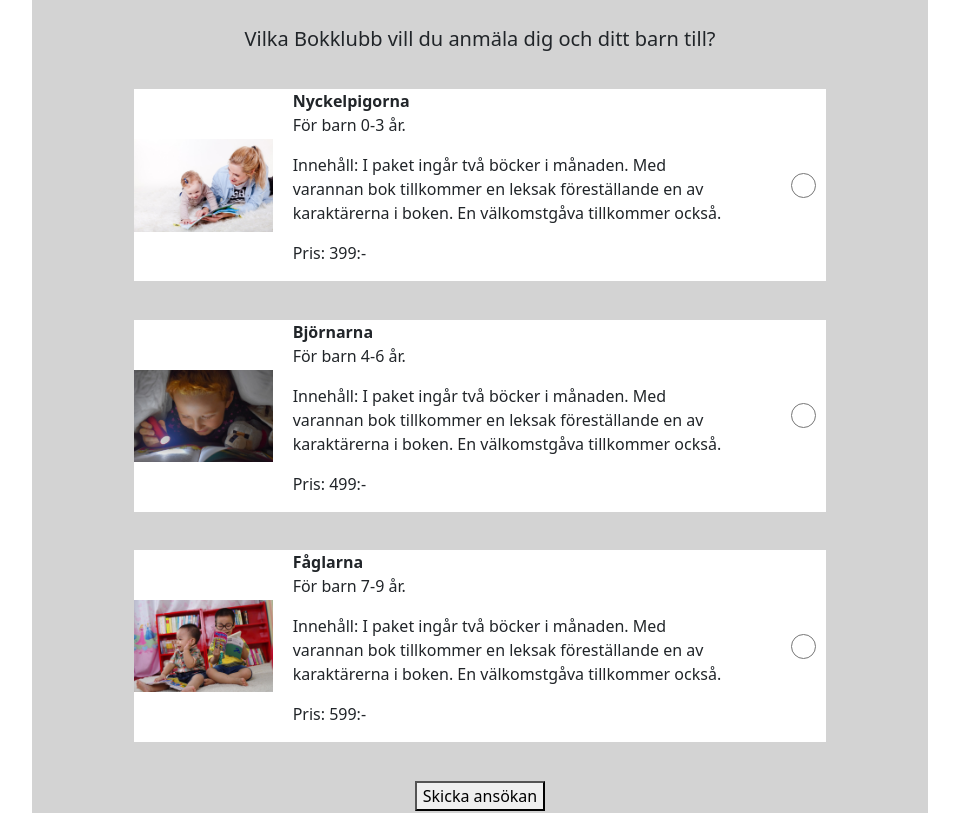
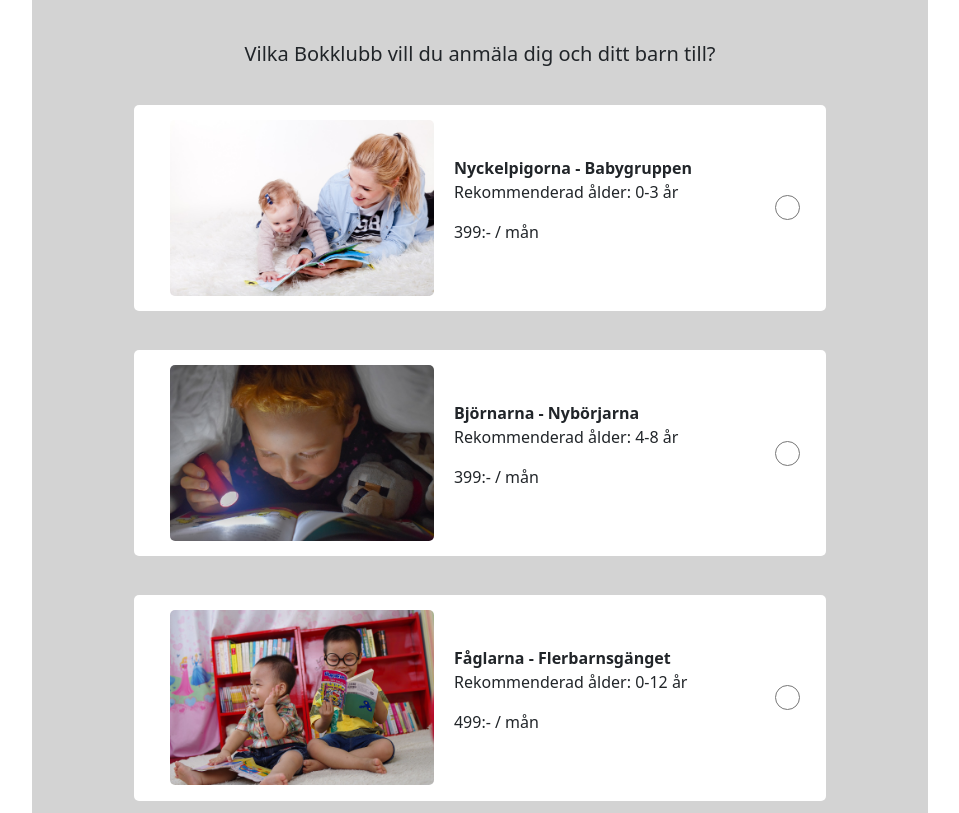
Before and after one commit to natta1995/Webbshop-BooksByHeart, a React (Create React App) app: page /bookclub/apply in a window 1280 px wide. Shown: the part 1051-1864 px from the top of the page, without its empty margins (160-1119 px from the left). Built offline with nearby package versions, Linux system fonts and the light colour scheme.

Commit message:
edit css apply

```diff
--- a/src/pages/bookclubApply.jsx
+++ b/src/pages/bookclubApply.jsx
@@ -3,6 +3,7 @@ import img1 from "../img/reading smallest.jpg"
 import img2 from "../img/readingkid.jpg"
 import img3 from "../img/flera barn.jpg"
 import styled from 'styled-components';
+import bookclubs from '../bookclubs'
 
 
 const ApplicationDiv = styled.div `
@@ -37,6 +38,8 @@ const BookClubSection = styled.div `
     align-items: center;
     text-align: left;
     background-color: white;
+    padding: 2%;
+    border-radius: 5px
 `
 
 const RadioButton = styled.input`
@@ -66,17 +69,21 @@ const RadioButtonContainer = styled.div`
             const [selectedClub, setSelectedClub] = useState('');
 
 
+
             const handleOptionChange = (event) => {
                 setSelectedOption(event.target.value);
               };
 
               const handleClubChange = (event) => {
                 setSelectedClub(event.target.value);
+                const selectedValue = event.target.value;
+                console.log("Valt klubb-ID:", selectedValue);
+                console.log("hej")
             };
 
             return (
             <ApplicationDiv>
-                <h1>Ansökan om medlemskap</h1>
+                <h1 style={{marginBottom: "3%"}}>Ansökan om medlemskap</h1>
                 <p>(Observera att åldrarna till de olika bokklubbarna endast är en generall rekomendation, och inget krav.)</p>
 
                 <form>
@@ -106,75 +113,38 @@ const RadioButtonContainer = styled.div`
 
             <div>
                 <p>Har barnet i frågan någon form av funktionsnedsättning,<br></br>  som vi behöver ta hänsyn till?</p>
-                <textarea id="message" placeholder="Skriv ditt svar här..." name="message" rows="5" style={{marginLeft: "2%", width: "60%"}}/>
+                <textarea id="message" placeholder="Skriv ditt svar här..." name="message" rows="5" style={{marginLeft: "2%", width: "70%"}}/>
             </div>
 
             <div>
                 <p>Finns det något annat som vi bör känna till?</p>
-                <textarea id="message" placeholder="Skriv ditt svar här..." name="message" rows="5" style={{marginLeft: "2%", width: "60%"}}/>
+                <textarea id="message" placeholder="Skriv ditt svar här..." name="message" rows="5" style={{marginLeft: "2%", width: "70%"}}/>
             </div>
 
                 <h5 style={{marginTop: "5%"}}>Vilka Bokklubb vill du anmäla dig och ditt barn till?</h5>
 
-
-                <BookClubSection>
-    <img src={img1} alt="babyreading" style={{ width: "20%" }}/>
+                <div>
+                    {bookclubs.map(club => (
+                        <BookClubSection key={club.id}>
+                            <img src={club.image} alt={club.name} style={{ width: "40%", marginLeft: "20px", borderRadius: "5px" }}/>
                         <BookClubInfo>
-        <strong>Nyckelpigorna</strong>
-        <p>För barn 0-3 år.</p>
-        <p>Innehåll: I paket ingår två böcker i månaden. Med varannan bok tillkommer en leksak föreställande en av karaktärerna i boken. En välkomstgåva tillkommer också.</p>
-        <p>Pris: 399:-</p>
+                            <strong>{club.name}</strong>
+                            <p>Rekommenderad ålder: {club.age}</p>
+                            <p>{club.price}</p>
                         </BookClubInfo>
                         <RadioButtonContainer>
                         <RadioButton
                             type="radio"
                             name="book-club"
-            value="Nyckelpigorna"
-            checked={selectedClub === 'Nyckelpigorna'}
+                            value= {club.id}
+                            checked={selectedClub === String(club.id)}
+
                             onChange={handleClubChange}
                         />
                         </RadioButtonContainer>
                         </BookClubSection>
-
-<BookClubSection>
-    <img src={img2} alt="babyreading" style={{ width: "20%" }}/>
-    <BookClubInfo>
-        <strong>Björnarna</strong>
-        <p>För barn 4-6 år.</p>
-        <p>Innehåll: I paket ingår två böcker i månaden. Med varannan bok tillkommer en leksak föreställande en av karaktärerna i boken. En välkomstgåva tillkommer också. </p>
-        <p>Pris: 499:-</p>
-    </BookClubInfo>
-    <RadioButtonContainer>
-        <RadioButton
-            type="radio"
-            name="book-club"
-            value="Björnarna"
-            checked={selectedClub === 'Björnarna'}
-            onChange={handleClubChange}
-        />
-    </RadioButtonContainer>
-</BookClubSection>
-
-<BookClubSection>
-    <img src={img3} alt="babyreading" style={{ width: "20%" }}/>
-    <BookClubInfo>
-        <strong>Fåglarna</strong>
-        <p>För barn 7-9 år.</p>
-        <p>Innehåll: I paket ingår två böcker i månaden. Med varannan bok tillkommer en leksak föreställande en av karaktärerna i boken. En välkomstgåva tillkommer också. </p>
-        <p>Pris: 599:-</p>
-    </BookClubInfo>
-    <RadioButtonContainer>
-        <RadioButton
-            type="radio"
-            name="book-club"
-            value="Fåglarna"
-            checked={selectedClub === 'Fåglarna'}
-            onChange={handleClubChange}
-        />
-    </RadioButtonContainer>
-</BookClubSection>
-
-
+                    ))}
+                </div>
 
                     <button>Skicka ansökan</button>
 
```
Lines whose indentation alone changed are shown as unchanged.
